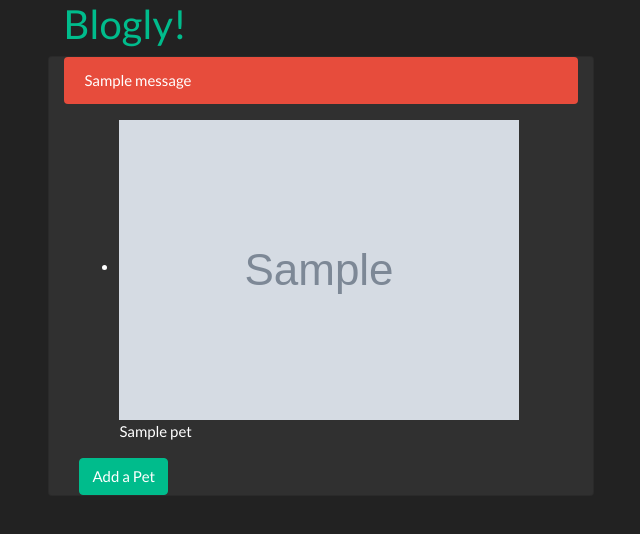
After one commit to ok-noronha/pet-adoption, a Flask app: template templates/pet_listing.html in a window 1280 px wide. The commit adds this page. Shown: the top 534 px of the page, without its empty margins (264-904 px from the left). Run offline with Flask 2, Linux system fonts and the light colour scheme; the template is opened without the code that fills it: most values are stand-ins (such as "Sample title", 1, 10 or a date in 2020); grey boxes marked "Sample" are stand-in pictures; one stand-in notice (Sample message) is shown; parts of the project's set-up code (start-up, migrations or seed data) failed here and were passed over; some libraries are stand-ins or nearby versions.

Commit message:
added form

```diff
--- a/app.py
+++ b/app.py
@@ -1,8 +1,9 @@
 """Flask app for adopt app."""
 
-from flask import Flask, render_template, redirect
+from flask import Flask, render_template, redirect, flash
 from flask_debugtoolbar import DebugToolbarExtension
 from models import db, connect_db, Pet
+from forms import AddPetForm
 
 app = Flask(__name__)
 
@@ -20,11 +21,32 @@ db.create_all()
 app.config['DEBUG_TB_INTERCEPT_REDIRECTS'] = False
 toolbar = DebugToolbarExtension(app)
 
+
 @app.route('/')
 def display_pets_list():
-    """ displays up to date list of pets """
+    """ Displays up to date list of pets. """
 
     pets = Pet.query.all()
 
     return render_template('pet_listing.html',
                            pets=pets)
+
+
+@app.route('/add', methods=["GET", "POST"])
+def display_add_pet_form():
+    """ Displays form to add a new pet. """
+    form = AddPetForm()
+
+    if form.validate_on_submit():
+        pet = Pet(
+            name=form.name.data,
+            species=form.species.data,
+            photo_url=form.photo_url.data,
+            age=form.age.data,
+            notes=form.notes.data)
+        db.session.add(pet)
+        db.session.commit()
+        flash(f"Added new pet: {pet.name}")
+        return redirect("/add")
+    else:
+        render_template("add_pet.html", form=form)
--- a/templates/base.html
+++ b/templates/base.html
@@ -1,11 +1,33 @@
 <!DOCTYPE html>
 <html lang="en">
+
 <head>
     <meta charset="UTF-8">
     <meta name="viewport" content="width=device-width, initial-scale=1.0">
+    <link rel="stylesheet" href="https://stackpath.bootstrapcdn.com/bootswatch/4.5.2/darkly/bootstrap.min.css">
     <title>Pet Adoption</title>
 </head>
+
 <body>
-    {%  %}
+    <main class="d-flex justify-content-center ">
+
+        <div class="row">
+            <div class="col-10">
+                <h2> <a href="/">Blogly!</a></h2>
+            </div>
+            <div class="card col-10">
+                {% for msg in get_flashed_messages() %}
+                <div class="alert-danger alert">{{ msg }}</div>
+                {% endfor %}
+
+                <div class="col">
+                    {% block content %}
+                    {% endblock %}
+                </div>
+            </div>
+        </div>
+
+    </main>
 </body>
+
 </html>
--- /dev/null
+++ b/templates/pet_listing.html
@@ -0,0 +1,12 @@
+{% extends 'base.html' %}
+
+{% block content %}
+<ul>
+    {% for pet in pets %}
+    <li> <img src="{{pet.photo_url}}">
+        <p>{{ pet.name }} {%if pet.available %} <b>is available!</b> {%endif%} </p>
+    </li>
+    {% endfor %}
+</ul>
+<a href="/add" class="btn btn-success">Add a Pet</a>
+{% endblock %}
```
Also changed, not shown: forms.py (+19 -3 lines).
